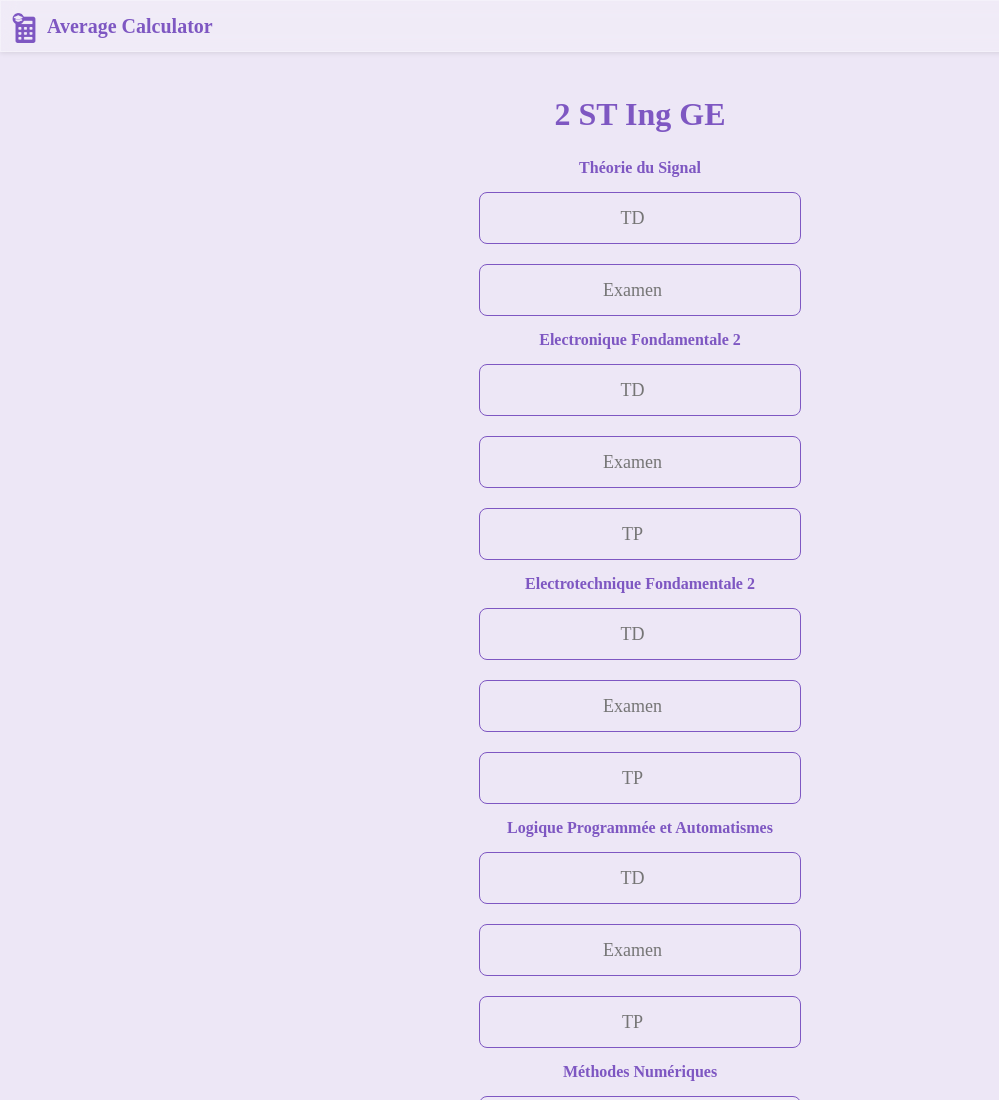
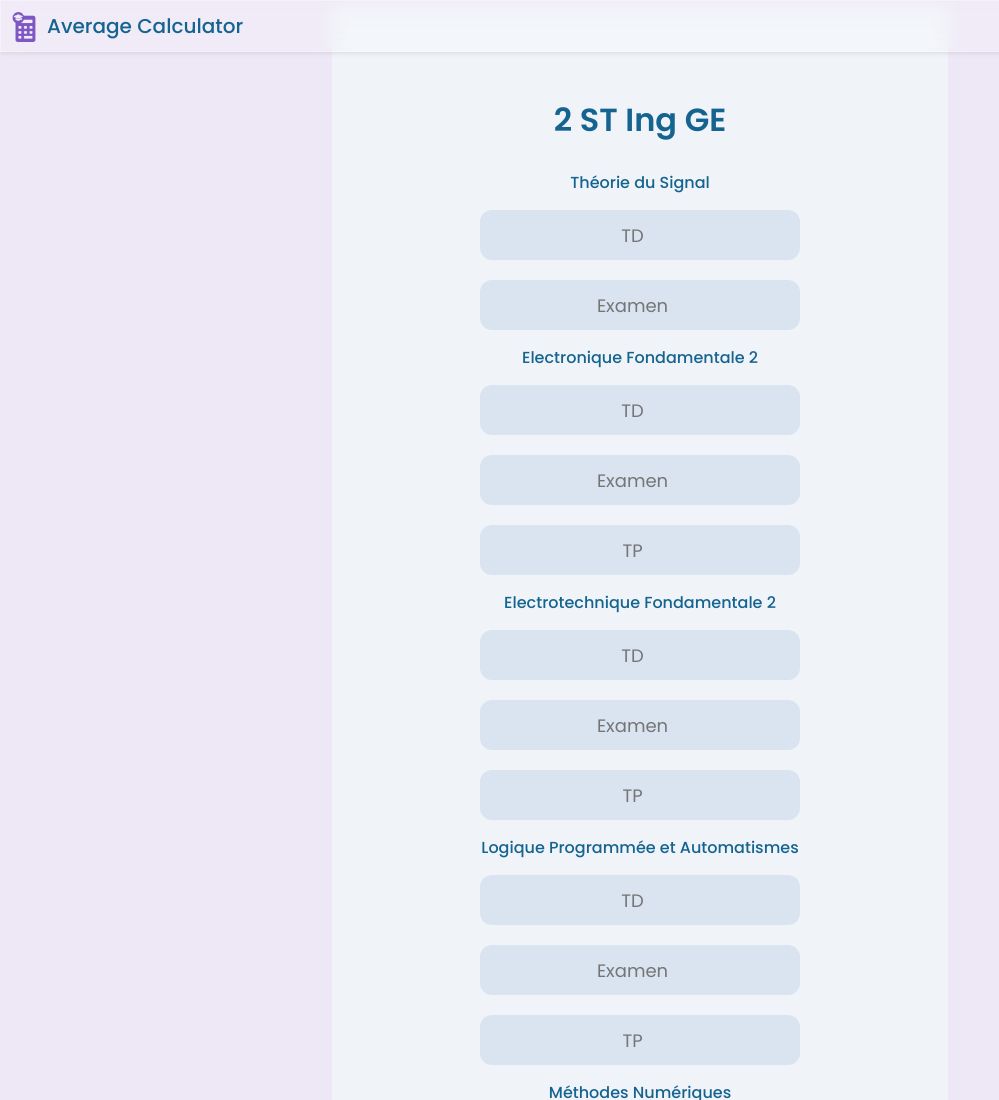
Before and after one commit to Khelouf-Ouail/Average-Calculator, a plain HTML site: page index.html in a window 1280 px wide. Shown: the top 1100 px of the page, without its empty margins (0-999 px from the left). Drawn offline with Linux system fonts and the light colour scheme.

Commit message:
Update style.css

```diff
--- a/style.css
+++ b/style.css
@@ -1,5 +1,6 @@
 body {
-            font-family: "Cairo", serif;
+            font-family: "Poppins", sans-serif;
+            font-weight:300;
             font-style: normal;
             direction:ltr ;
             text-align: center;
@@ -11,7 +12,7 @@ body {
             max-width: 600px;
             margin: auto;
             padding:8px;
-            background: #EDE7F6;
+            background: #F0F4F9;
             border-radius: 8px;
             box-shadow: 0 0 0px rgba(0, 0, 0, 0.1);
             text-align: center;
@@ -24,7 +25,7 @@ body {
   top: 0;
   left: 0;
   z-index: 1000;
-  background: #EDE7F6;
+  background: #F0F4F9;
   width: 100%;
   height: 50px;
   border-bottom: 2px solid #7E57C2;
@@ -56,59 +57,72 @@ nav a img{
             height: 30px;
             padding: 10px;
             margin: 10px;
-            border: 1px solid #7E57C2;
-            background-color: #EDE7F6;
-            border-radius: 8px;
-            font-family: "Cairo", serif;
+            border: 0px solid #156490;
+            background-color: #D9E4F0;
+            border-radius: 12px;
+            font-family: "Poppins", sans-serif;
+            font-weight: 400;
             font-style: normal;
             font-size: 18px;
             display: flex;
             align-items:center;
             justify-content: center;
             text-align: center;
+
         }
         input:focus {
             outline: none;
-            border-color: #7E57C2;
-            background-color: #D1C4E9;
+            border: 2px solid #156490;
+            border-color: #156490;
+            background-color: #D9E4F0;
 }
         button {
             width: 320px;
             height: 55px;
             margin: 10px;
             padding: 10px;
-            background-color: #7E57C2;
+            background-color: #156490;
             color: white;
             border: none;
-            border-radius: 8px;
+            border-radius: 12px;
             cursor: pointer;
-            font-family: "Cairo", serif;
+            font-family: "Poppins", sans-serif;
             font-style: normal;
+            font-weight: 500;
             font-size: 18px;
             display: flex;
             align-items:center;
             justify-content: center;
         }
         button:hover {
-            background-color: #7E57C2;
+            background-color: #156490;
         }
         button:active{
             scale: 0.9;
         }
         h4{
           margin: 5px;
-          color: #7E57C2;
+          color: #156490;
+          font-family: "Poppins", sans-serif;
+          font-weight: 500;
+          font-style: normal;
         }
         h1{
-          color: #7E57C2;
+          color: #156490;
           margin-top: 80px;
+          font-family: "Poppins", sans-serif;
+          font-weight: 600;
+          font-style: normal;
         }
         button h4{
           color: white;
         }
         h2{
           font-size: 20px;
-          color: #7E57C2;
+          color: #156490;
+          font-family: "Poppins", sans-serif;
+          font-weight: 500;
+          font-style: normal;
         }
         dialog{
           width: 400px;
@@ -122,7 +136,11 @@ nav a img{
 
         }
         .d {
+         display: flex;
+         align-items:center;
+         justify-content: center;
          width: 300px;
+         height: 150px;
          padding: 8px;
          background: rgba(255, 255, 255, 0.2);
          border-radius: 10px;
```
